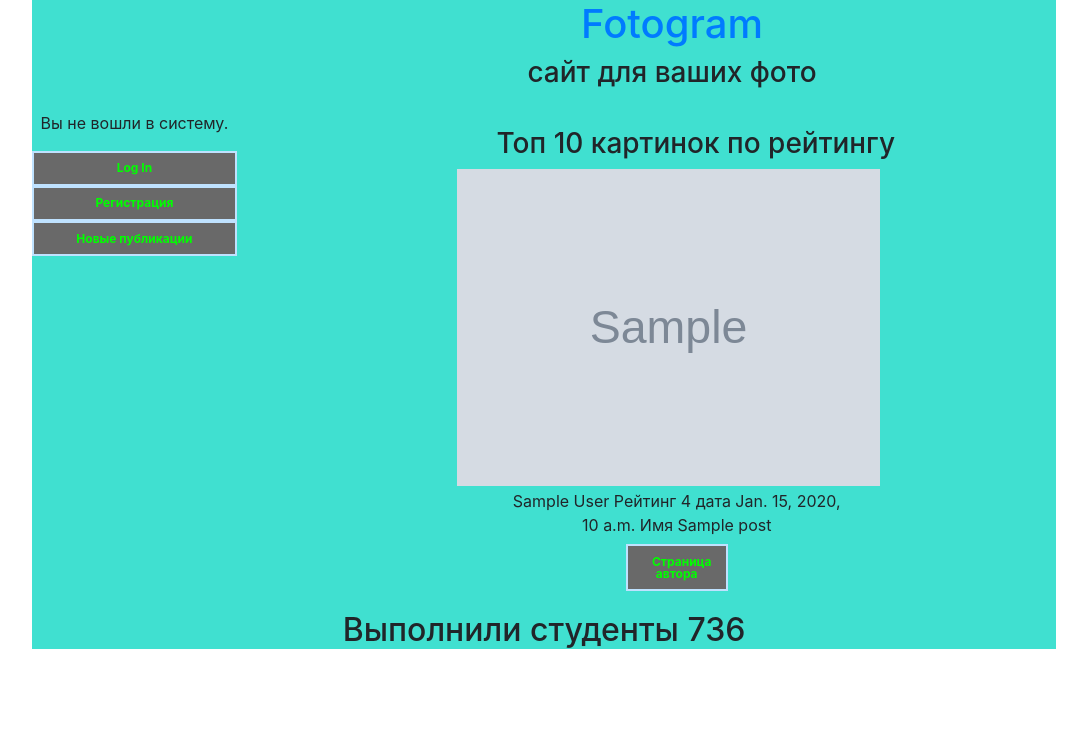
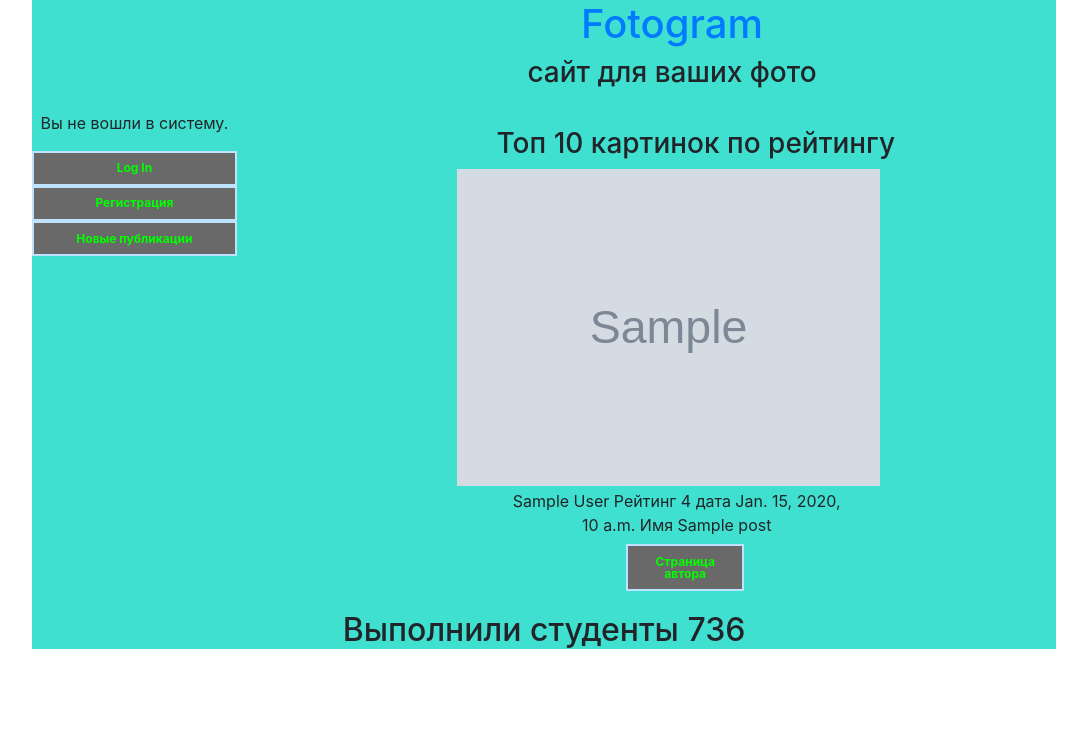
Before and after one commit to qruk/imagehub, a Django app: template imgprovider/templates/display_image_posts.html in a window 1280 px wide. Shown: the part 20-754 px from the top of the page, without its empty margins (96-1183 px from the left). Run offline with Django 3.2, Linux system fonts and the light colour scheme; the template is opened without the code that fills it: most values are stand-ins (such as "Sample title", 1, 10 or a date in 2020); grey boxes marked "Sample" are stand-in pictures; some libraries are stand-ins or nearby versions.

Commit message:
margin try

```diff
--- a/imgprovider/templates/baseBlock.html
+++ b/imgprovider/templates/baseBlock.html
@@ -77,13 +77,13 @@
         }
 
         .formmagin {
-            margin:2% 10% 2% 2%;
+            margin:2% 15% 2% 2%;
         }
 
         .button
                       {
                         margin:2% 2% 2% 100%;
-                        width: 60%;
+                        width: 70%;
                         border-bottom: 1px dashed;
                         font-size: 12px;
                         line-height: 12px;
```
